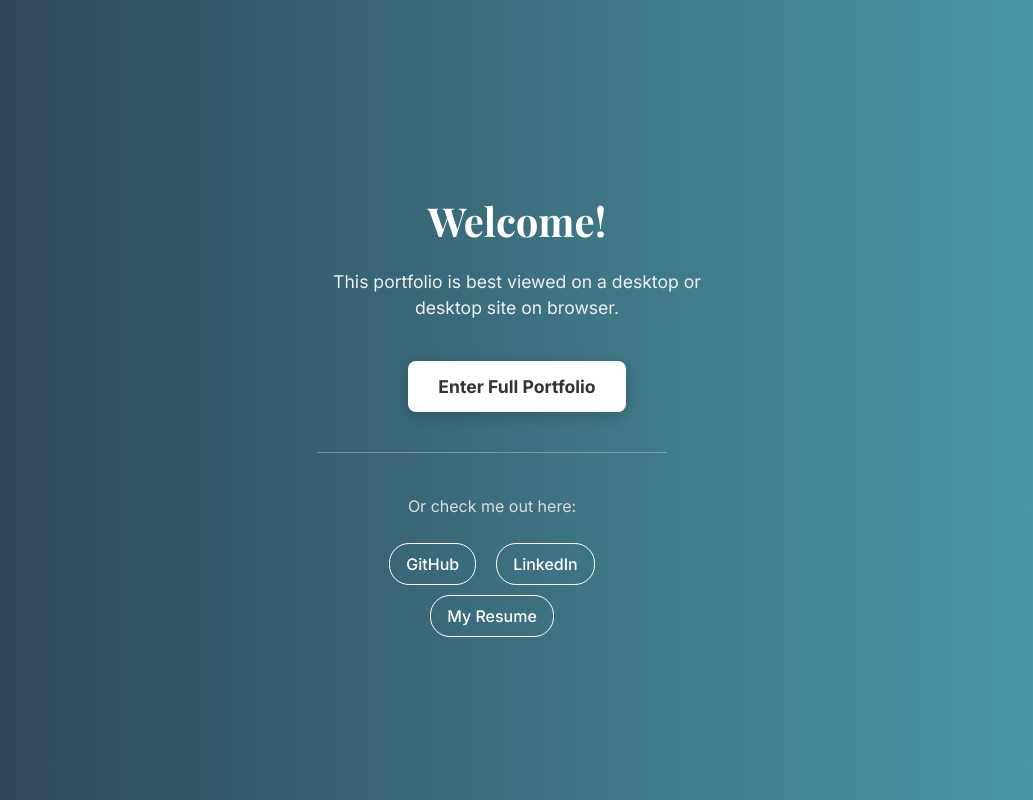
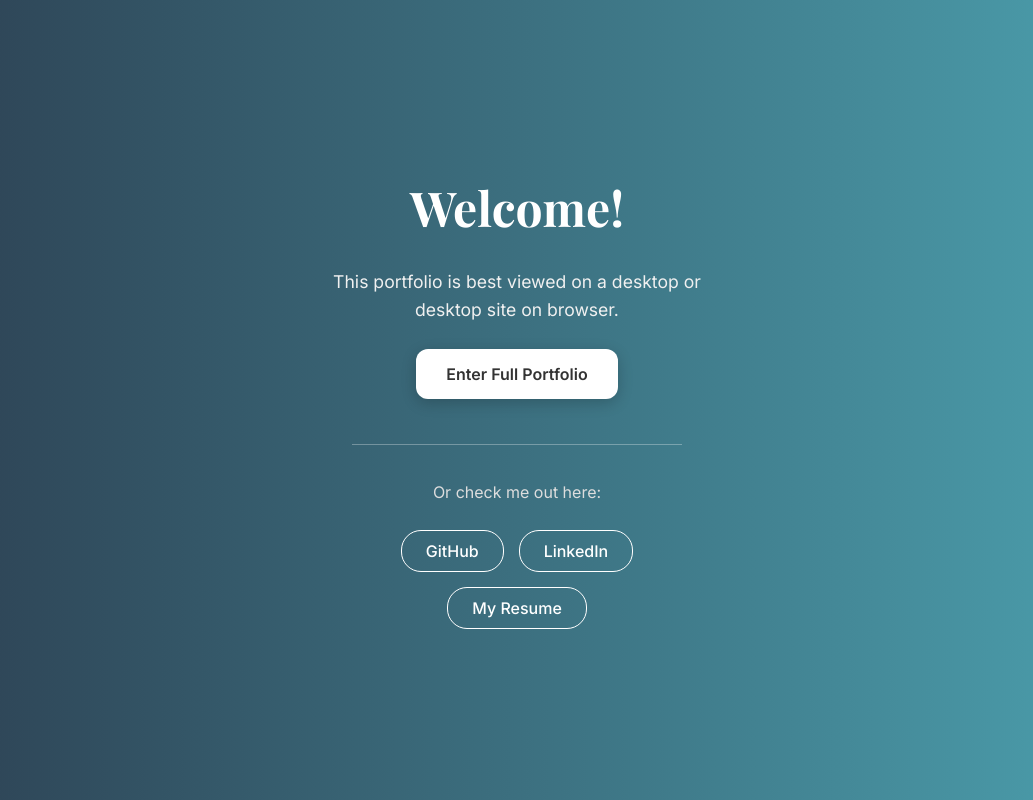
Before and after one commit to rajxsh/Portfolio, a React (Vite) app in the folder Professional-Portfolio/: page / in a window 1280 px wide. Shown: the whole page, without its empty margins (123-1156 px from the left). Built offline with nearby package versions, Linux system fonts and the light colour scheme.

Commit message:
welcome page

```diff
--- a/Professional-Portfolio/src/App.css
+++ b/Professional-Portfolio/src/App.css
@@ -1,7 +1,5 @@
 /* Import Google Fonts */
 @import url('https://fonts.googleapis.com/css2?family=Playfair+Display:wght@400;700&family=Inter:wght@400;500;600&family=IBM+Plex+Mono:wght@700&display=swap');
-
-/* --- YOUR EXISTING STYLES (UNCHANGED) --- */
 
 /* --- GLOBAL & BASE STYLES --- */
 body {
@@ -131,6 +129,7 @@ html {
 .about-section,
 .tech-stack-section,
 .projects-section,
+.resume-section,
 .contact-section {
     position: relative;
     min-height: 100vh;
@@ -224,7 +223,7 @@ html {
 .tech-item { display: flex; align-items: center; gap: 12px; font-family: 'IBM Plex Mono', monospace; font-size: 20px; font-weight: 700; color: #000; }
 .tech-icon { width: 32px; height: 32px; object-fit: contain; }
 
-/* --- PROJECTS SECTION (CORRECTED) --- */
+/* --- PROJECTS SECTION --- */
 .projects-content { max-width: 1400px; width: 100%; z-index: 1; text-align: center; display: flex; flex-direction: column; align-items: center; }
 .projects-title { font-family: 'Playfair Display', serif; font-size: 2.5rem; font-weight: 700; color: #000; margin: 0 0 60px 0; text-align: center; }
 .projects-grid { display: flex; flex-direction: column; gap: 120px; margin-bottom: 80px; width: 100%; }
@@ -254,7 +253,6 @@ html {
   overflow: hidden;
   background: transparent;
 }
-.resume-background { top: 0; }
 .resume-container { display: flex; flex-wrap: wrap; gap: 70px; justify-content: center; position: relative; z-index: 1; }
 .resume-card { background: #f0f0f0; padding: 50px 40px; width: 420px; height: 500px; display: flex; flex-direction: column; align-items: center; justify-content: space-between; border-radius: 12px; box-shadow: 0 8px 24px rgba(0, 0, 0, 0.08); border: none; }
 .resume-title { font-family: 'Playfair Display', serif; font-size: 2.5rem; font-weight: 700; color: #1e2a3a; background: #b8d8ef; padding: 10px 40px; text-align: center; border-radius: 6px; }
@@ -264,194 +262,44 @@ html {
 .resume-btn { background: #b8d8ef; color: #1e2a3a; font-family: 'Playfair Display', serif; font-size: 1.2rem; font-weight: 400; padding: 15px 30px; text-decoration: none; text-align: center; transition: background-color 0.3s ease; border: none; border-radius: 6px; box-shadow: 0 2px 4px rgba(0, 0, 0, 0.05); }
 .resume-btn:hover { background-color: #a9cbe2; }
 
-/* --- CONTACT SECTION STYLES (FINAL) --- */
-.contact-section {
-    background: transparent;
-}
-.contact-bg-image {
-    object-fit: cover;
-}
-.contact-content {
-    display: flex;
-    flex-direction: column;
-    align-items: center;
-    gap: 20px;
-    z-index: 1;
-    max-width: 800px;
-    color: #000;
-}
-.contact-title {
-    font-family: 'Playfair Display', serif;
-    font-size: 3.5rem;
-    font-weight: 700;
-    margin-bottom: 5px;
-}
-.contact-subtitle {
-    font-family: 'Playfair Display', serif;
-    font-size: 1.6rem;
-    font-weight: 400;
-    text-align: center;
-    max-width: 500px;
-    margin-top: 0;
-    margin-bottom: 40px;
-    line-height: 1.5;
-}
-.contact-details {
-    display: flex;
-    flex-direction: column;
-    align-items: flex-start;
-    gap: 35px;
-}
-.contact-item {
-    display: flex;
-    align-items: center;
-    gap: 25px;
-    font-family: 'Playfair Display', serif;
-    font-size: 1.4rem;
-}
-.contact-icon {
-    width: 55px;
-    height: 55px;
-    object-fit: contain;
-}
-.contact-item a {
-    color: #000;
-    text-decoration: none;
-    font-weight: 500;
-    transition: color 0.3s;
-}
-.contact-item a:hover {
-    color: #fff;
-}
-.contact-form {
-    display: flex;
-    align-items: center;
-    gap: 15px;
-    width: 100%;
-    margin-top: 20px;
-}
-.contact-form label {
-    font-family: 'Playfair Display', serif;
-    font-size: 1.4rem;
-    font-weight: 700;
-    white-space: nowrap;
-}
-.contact-form input {
-    flex-grow: 1;
-    background-color: #d3b99d;
-    border: 1px solid #c9a987;
-    padding: 14px 18px;
-    font-family: 'Playfair Display', serif;
-    font-size: 1.2rem;
-    border-radius: 8px;
-    color: #4a3f35;
-}
-.contact-form input::placeholder {
-    color: #7b6d61;
-    opacity: 1;
-}
-.send-btn {
-    background-color: #c9a987;
-    border: 1px solid #b39570;
-    color: #000;
-    font-family: 'Playfair Display', serif;
-    font-weight: 700;
-    font-size: 1.2rem;
-    padding: 14px 25px;
-    border-radius: 8px;
-    cursor: pointer;
-    transition: all 0.3s ease;
-}
-.send-btn:hover {
-    background-color: #b39570;
-}
+/* --- CONTACT SECTION --- */
+.contact-section { background: transparent; }
+.contact-bg-image { object-fit: cover; }
+.contact-content { display: flex; flex-direction: column; align-items: center; gap: 20px; z-index: 1; max-width: 800px; color: #000; }
+.contact-title { font-family: 'Playfair Display', serif; font-size: 3.5rem; font-weight: 700; margin-bottom: 5px; }
+.contact-subtitle { font-family: 'Playfair Display', serif; font-size: 1.6rem; font-weight: 400; text-align: center; max-width: 500px; margin-top: 0; margin-bottom: 40px; line-height: 1.5; }
+.contact-details { display: flex; flex-direction: column; align-items: flex-start; gap: 35px; }
+.contact-item { display: flex; align-items: center; gap: 25px; font-family: 'Playfair Display', serif; font-size: 1.4rem; }
+.contact-icon { width: 55px; height: 55px; object-fit: contain; }
+.contact-item a { color: #000; text-decoration: none; font-weight: 500; transition: color 0.3s; }
+.contact-item a:hover { color: #fff; }
+.contact-form { display: flex; align-items: center; gap: 15px; width: 100%; margin-top: 20px; }
+.contact-form label { font-family: 'Playfair Display', serif; font-size: 1.4rem; font-weight: 700; white-space: nowrap; }
+.contact-form input { flex-grow: 1; background-color: #d3b99d; border: 1px solid #c9a987; padding: 14px 18px; font-family: 'Playfair Display', serif; font-size: 1.2rem; border-radius: 8px; color: #4a3f35; }
+.contact-form input::placeholder { color: #7b6d61; opacity: 1; }
+.send-btn { background-color: #c9a987; border: 1px solid #b39570; color: #000; font-family: 'Playfair Display', serif; font-weight: 700; font-size: 1.2rem; padding: 14px 25px; border-radius: 8px; cursor: pointer; transition: all 0.3s ease; }
+.send-btn:hover { background-color: #b39570; }
 
 
 /* --- RESPONSIVE STYLES --- */
-@media (max-width: 1440px) {
-  .hero-content h1 { font-size: 4rem; }
-  .hero-content h2 { font-size: 1.6rem; }
-}
-@media (max-width: 1200px) {
-  .hero-content h1 { font-size: 3.5rem; }
-  .hero-content h2 { font-size: 1.5rem; }
-  .projects-grid { gap: 80px; }
-  .project-card { gap: 40px; }
-  .project-title { font-size: 1.8rem; }
-  .project-description p { font-size: 1rem; }
-}
-@media (max-width: 1024px) {
-  .about-content { padding: 80px 40px; }
-  .about-title { font-size: 50px; }
-  .about-text p { font-size: 24px; }
-  .tech-category { flex-direction: column; align-items: flex-start; gap: 20px; }
-  .category-label { min-width: auto; }
-  .tech-items { justify-content: flex-start; }
-}
-@media (max-width: 900px) {
-  .project-card,
-  .project-card.expense-tracker,
-  .project-card.chatbot {
-    flex-direction: column !important;
-    gap: 40px;
-    align-items: center;
-  }
-  .project-info { text-align: center; }
-  .resume-container { flex-direction: column; align-items: center; gap: 40px; }
-  .resume-card { width: 90%; max-width: 420px; }
-}
-@media (max-width: 768px) {
-  .navbar { padding: 0 20px; }
-  .nav-links { gap: 10px; }
-  .nav-links a { font-size: 1rem; padding: 6px 12px; }
-  .hero-content { padding: 0 20px; }
-  .hero-content h1 { font-size: 3rem; }
-  .hero-content h2 { font-size: 1.4rem; }
-  .about-content { padding: 60px 20px; }
-  .about-title { font-size: 40px; }
-  .about-text p { font-size: 20px; }
-  .tech-content { padding: 0 20px; }
-  .tech-title { font-size: 32px; }
-  .category-label, .tech-item { font-size: 16px; }
-  .projects-content { padding: 60px 20px; }
-  .projects-title { font-size: 2rem; }
-  .cta-button { padding: 14px 28px; font-size: 1rem; }
-  .contact-form { flex-direction: column; align-items: stretch; gap: 10px;}
-}
-@media (max-width: 480px) {
-  .hero-content h1 { font-size: 2.5rem; }
-  .hero-content h2 { font-size: 1.2rem; }
-  .about-title { font-size: 32px; }
-  .about-text p { font-size: 18px; }
-  .tech-category { padding: 15px 0; }
-  .tech-items { gap: 20px; }
-  .category-label, .tech-item { font-size: 14px; }
-  .projects-title { font-size: 1.8rem; }
-  .project-title { font-size: 1.5rem; }
-  .project-description p { font-size: 0.9rem; }
-  .resume-section { padding: 60px 20px; }
-  .resume-card { padding: 40px 25px; height: auto; }
-  .resume-title { font-size: 2rem; }
-  .resume-btn { font-size: 1rem; padding: 12px 20px; }
-  .contact-title { font-size: 2.5rem; }
-  .contact-subtitle { font-size: 1.3rem; }
-  .contact-details { gap: 25px; align-items: center;}
-  .contact-item { flex-direction: column; gap: 8px; text-align: center; }
-  .contact-form { align-items: center; }
-  .contact-form label { text-align: center; }
-  .contact-form input { width: 90%; text-align: center;}
-}
+@media (max-width: 1440px) { .hero-content h1 { font-size: 4rem; } .hero-content h2 { font-size: 1.6rem; } }
+@media (max-width: 1200px) { .hero-content h1 { font-size: 3.5rem; } .hero-content h2 { font-size: 1.5rem; } .projects-grid { gap: 80px; } .project-card { gap: 40px; } .project-title { font-size: 1.8rem; } .project-description p { font-size: 1rem; } }
+@media (max-width: 1024px) { .about-content { padding: 80px 40px; } .about-title { font-size: 50px; } .about-text p { font-size: 24px; } .tech-category { flex-direction: column; align-items: flex-start; gap: 20px; } .category-label { min-width: auto; } .tech-items { justify-content: flex-start; } }
+@media (max-width: 900px) { .project-card, .project-card.expense-tracker, .project-card.chatbot { flex-direction: column !important; gap: 40px; align-items: center; } .project-info { text-align: center; } .resume-container { flex-direction: column; align-items: center; gap: 40px; } .resume-card { width: 90%; max-width: 420px; } }
+@media (max-width: 768px) { .navbar { padding: 0 20px; } .nav-links { gap: 10px; } .nav-links a { font-size: 1rem; padding: 6px 12px; } .hero-content { padding: 0 20px; } .hero-content h1 { font-size: 3rem; } .hero-content h2 { font-size: 1.4rem; } .about-content { padding: 60px 20px; } .about-title { font-size: 40px; } .about-text p { font-size: 20px; } .tech-content { padding: 0 20px; } .tech-title { font-size: 32px; } .category-label, .tech-item { font-size: 16px; } .projects-content { padding: 60px 20px; } .projects-title { font-size: 2rem; } .cta-button { padding: 14px 28px; font-size: 1rem; } .contact-form { flex-direction: column; align-items: stretch; gap: 10px;} }
+@media (max-width: 480px) { .hero-content h1 { font-size: 2.5rem; } .hero-content h2 { font-size: 1.2rem; } .about-title { font-size: 32px; } .about-text p { font-size: 18px; } .tech-category { padding: 15px 0; } .tech-items { gap: 20px; } .category-label, .tech-item { font-size: 14px; } .projects-title { font-size: 1.8rem; } .project-title { font-size: 1.5rem; } .project-description p { font-size: 0.9rem; } .resume-section { padding: 60px 20px; } .resume-card { padding: 40px 25px; height: auto; } .resume-title { font-size: 2rem; } .resume-btn { font-size: 1rem; padding: 12px 20px; } .contact-title { font-size: 2.5rem; } .contact-subtitle { font-size: 1.3rem; } .contact-details { gap: 25px; align-items: center;} .contact-item { flex-direction: column; gap: 8px; text-align: center; } .contact-form { align-items: center; } .contact-form label { text-align: center; } .contact-form input { width: 90%; text-align: center;} }
 
+/*
+=================================================
+--- WELCOME PAGE STYLES (UPDATED FOR ALIGNMENT) ---
+=================================================
+*/
 
-/* --- NEW STYLES FOR MOBILE WELCOME PAGE (ADD THESE) --- */
-
-/* --- REPLACE IT WITH THIS CORRECTED STYLE --- */
 .welcome-mobile {
   min-height: 100vh;
-  width: 100vw; /* <-- THIS IS THE FIX */
-  box-sizing: border-box; /* <-- This is a good practice */
+  width: 100vw;
+  box-sizing: border-box;
   display: flex;
-  flex-direction: column;
   align-items: center;
   justify-content: center;
   background: linear-gradient(to right, #2c3e50, #4ca1af);
@@ -462,31 +310,37 @@ html {
 }
 
 .welcome-content {
+  /* UPDATED */
+  display: flex;
+  flex-direction: column;
+  align-items: center;
+  gap: 25px; /* Adds consistent spacing between elements */
   font-family: 'Playfair Display', serif;
 }
 
 .welcome-content h2 {
-  font-size: 2.5rem;
-  margin-bottom: 1rem;
+  font-size: 3rem; /* Slightly larger like the image */
+  margin: 0; /* Let gap handle the spacing */
 }
 
 .welcome-content p {
   font-family: 'Inter', sans-serif;
   font-size: 1.1rem;
   color: #f0f0f0;
-  margin-bottom: 2.5rem;
-  max-width: 400px;
+  max-width: 450px;
+  margin: 0;
+  line-height: 1.6; /* UPDATED - Better spacing for two lines */
 }
 
 .welcome-content button {
   padding: 15px 30px;
   font-family: 'Inter', sans-serif;
-  font-size: 1.1rem;
-  font-weight: bold;
+  font-size: 1rem; /* UPDATED - Adjusted size */
+  font-weight: 600; /* UPDATED - Less bold than 'bold' */
   color: #333;
   background-color: #fff;
   border: none;
-  border-radius: 8px;
+  border-radius: 12px; /* UPDATED - More rounded corners */
   cursor: pointer;
   transition: all 0.3s ease;
   box-shadow: 0 4px 15px rgba(0,0,0,0.2);
@@ -498,23 +352,37 @@ html {
 }
 
 .other-links {
-  margin-top: 40px;
+  margin-top: 20px; /* UPDATED - Adjusted spacing */
   border-top: 1px solid rgba(255, 255, 255, 0.3);
-  padding-top: 25px;
+  padding-top: 35px; /* UPDATED - Adjusted spacing */
   width: 90%;
   max-width: 350px;
+  /* UPDATED - Use flexbox for alignment */
+  display: flex;
+  flex-direction: column;
+  align-items: center;
+  gap: 25px;
 }
 
 .other-links p {
-  margin-bottom: 20px;
+  margin: 0; /* Let gap handle spacing */
   font-size: 1rem;
   color: #ddd;
+  font-family: 'Inter', sans-serif;
+}
+
+/* NEW - Container for the link buttons */
+.link-buttons {
+  display: flex;
+  justify-content: center;
+  flex-wrap: wrap;
+  gap: 15px; /* Space between buttons */
 }
 
 .other-links a {
+  /* No changes needed here, flexbox handles the layout */
   display: inline-block;
-  margin: 5px 10px;
-  padding: 8px 16px;
+  padding: 8px 24px; /* UPDATED - More horizontal padding */
   font-family: 'Inter', sans-serif;
   background-color: transparent;
   color: #fff;
--- a/Professional-Portfolio/src/App.jsx
+++ b/Professional-Portfolio/src/App.jsx
@@ -1,6 +1,4 @@
-// src/App.js - FINAL CORRECTED VERSION
-
-import { useState } from "react"; // We only need useState
+import { useState } from "react";
 import './App.css';
 
 // --- YOUR EXISTING IMAGE IMPORTS (UNCHANGED) ---
@@ -31,38 +29,36 @@ import linkedinIcon from './assets/linkedin.png';
 import githubIcon from './assets/github.png';
 
 function App() {
-  // --- SIMPLIFIED LOGIC ---
-  // This is the only thing we need. It's false by default.
   const [showPortfolio, setShowPortfolio] = useState(false);
 
-  // --- THE CORRECT LOGIC FOR EVERYONE ---
-  // If the portfolio should NOT be shown yet...
   if (!showPortfolio) {
-    // ...then return the Welcome Page for all users.
     return (
       <div className="welcome-mobile">
         <div className="welcome-content">
           <h2>Welcome!</h2>
-          <p>This portfolio is best viewed on a desktop or desktop site on browser.</p>
-          {/* This button will set showPortfolio to true, revealing the main site */}
+          <p>
+            This portfolio is best viewed on a desktop or
+            <br />
+            desktop site on browser.
+          </p>
           <button onClick={() => setShowPortfolio(true)}>
             Enter Full Portfolio
           </button>
 
           <div className="other-links">
             <p>Or check me out here:</p>
-            <a href="https://github.com/rajxsh" target="_blank" rel="noopener noreferrer">GitHub</a>
-            <a href="https://linkedin.com/in/rajeshmadhan" target="_blank" rel="noopener noreferrer">LinkedIn</a>
-            <a href="/Rajesh Software Developer.pdf" target="_blank" rel="noopener noreferrer">My Resume</a>
+            {/* This new div will help us align the buttons perfectly */}
+            <div className="link-buttons">
+              <a href="https://github.com/rajxsh" target="_blank" rel="noopener noreferrer">GitHub</a>
+              <a href="https://linkedin.com/in/rajeshmadhan" target="_blank" rel="noopener noreferrer">LinkedIn</a>
+              <a href="/Rajesh Software Developer.pdf" target="_blank" rel="noopener noreferrer">My Resume</a>
+            </div>
           </div>
-
         </div>
       </div>
     );
   }
 
-  // --- YOUR ORIGINAL PORTFOLIO (UNCHANGED) ---
-  // This part of the code will only run AFTER the button is clicked.
   return (
     <div className="app">
       <div className="background-container">
```
Also changed, not shown: Professional-Portfolio/package.json (+15 -17 lines).
